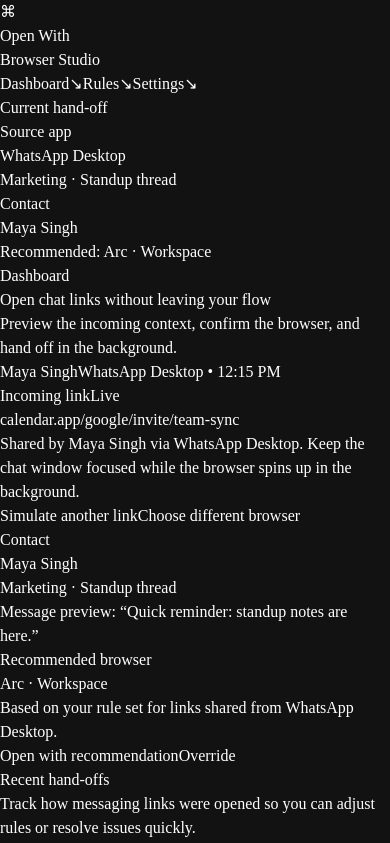
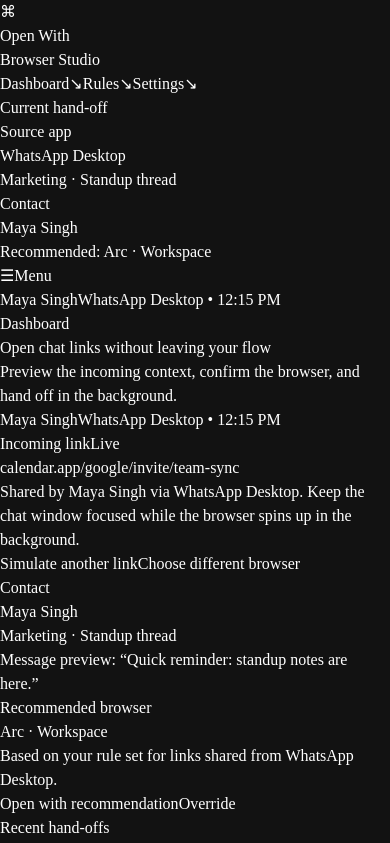
Before and after one commit to ACM-VIT/open-with-browser, a React (Vite) app in the folder apps/desktop/: page / in a window 390 px wide. Shown: the top 843 px of the page. Built offline with nearby package versions, Linux system fonts and the light colour scheme.

Commit message:
feat(ui): add motion animations, responsive nav and refactor Layout

```diff
--- a/apps/desktop/package.json
+++ b/apps/desktop/package.json
@@ -16,6 +16,7 @@
   "dependencies": {
     "@tauri-apps/api": "^2",
     "@tauri-apps/plugin-opener": "^2",
+    "motion": "^12.23.24",
     "react": "^19.1.0",
     "react-dom": "^19.1.0",
     "zustand": "^5.0.8"
--- a/apps/desktop/src/Layout.tsx
+++ b/apps/desktop/src/Layout.tsx
@@ -1,4 +1,5 @@
-import { ReactNode } from 'react';
+import { ReactNode, useState } from 'react';
+import { AnimatePresence, motion } from 'motion/react';
 import type { ActiveLink } from './lib/models';
 
 type PageKey = 'dashboard' | 'rules' | 'settings';
@@ -22,12 +23,18 @@
   onNavigate,
   activeLink,
 }: LayoutProps) {
+  const [navOpen, setNavOpen] = useState(false);
+
   const activeNavLabel =
     navItems.find(item => item.id === currentPage)?.label ?? 'Overview';
 
-  return (
-    <div className='flex h-screen w-screen overflow-hidden bg-zinc-950 text-zinc-100'>
-      <aside className='flex w-[clamp(13.5rem,20vw,18rem)] shrink-0 flex-col border-r border-white/5 bg-zinc-950/85 px-5 py-6 backdrop-blur-lg lg:px-6 lg:py-8'>
+  const handleNavigate = (page: PageKey) => {
+    onNavigate(page);
+    setNavOpen(false);
+  };
+
+  const navPanelContent = (
+    <div className='flex h-full flex-col border-white/5 bg-zinc-950/90 px-5 py-6 backdrop-blur-lg sm:px-6 lg:px-6 lg:py-8'>
       <div className='flex items-center gap-3 rounded-[26px] border border-white/5 bg-black/30 px-4 py-4 shadow-soft-sm'>
         <div className='flex h-12 w-12 items-center justify-center rounded-[20px] bg-zinc-900 text-xl font-semibold text-amber-400 shadow-soft-sm'>
           ⌘
@@ -36,9 +43,7 @@
           <p className='text-xs uppercase tracking-[0.35em] text-zinc-500'>
             Open With
           </p>
-            <p className='text-lg font-semibold text-zinc-100'>
-              Browser Studio
-            </p>
+          <p className='text-lg font-semibold text-zinc-100'>Browser Studio</p>
         </div>
       </div>
 
@@ -48,7 +53,7 @@
           return (
             <button
               key={item.id}
-                onClick={() => onNavigate(item.id)}
+              onClick={() => handleNavigate(item.id)}
               className={`w-full rounded-[20px] border border-transparent px-4 py-3 text-left text-sm font-medium transition-all duration-200 ${
                 isActive
                   ? 'border-white/10 bg-zinc-900/80 text-zinc-100 shadow-soft-sm'
@@ -101,11 +106,84 @@
           </p>
         )}
       </div>
+    </div>
+  );
+
+  return (
+    <div className='flex min-h-screen w-full flex-col bg-zinc-950 text-zinc-100 lg:flex-row'>
+      <AnimatePresence>
+        {navOpen ? (
+          <motion.div
+            key='mobile-nav'
+            className='fixed inset-0 z-40 flex lg:hidden'
+            initial={{ opacity: 0 }}
+            animate={{ opacity: 1 }}
+            exit={{ opacity: 0 }}
+            transition={{ duration: 0.2 }}
+          >
+            <motion.button
+              aria-label='Close navigation'
+              type='button'
+              className='absolute inset-0 bg-black/60 backdrop-blur-sm'
+              onClick={() => setNavOpen(false)}
+              initial={{ opacity: 0 }}
+              animate={{ opacity: 1 }}
+              exit={{ opacity: 0 }}
+              transition={{ duration: 0.2 }}
+            />
+            <motion.aside
+              className='relative flex h-full w-[min(20rem,85vw)] flex-col border-r border-white/5 bg-zinc-950/95 shadow-soft-sm'
+              initial={{ x: '-100%' }}
+              animate={{ x: 0 }}
+              exit={{ x: '-100%' }}
+              transition={{ type: 'spring', stiffness: 260, damping: 28 }}
+            >
+              {navPanelContent}
+            </motion.aside>
+          </motion.div>
+        ) : null}
+      </AnimatePresence>
+
+      <aside className='sticky top-0 hidden h-screen w-[clamp(14rem,22vw,19rem)] border-r border-white/5 lg:block'>
+        {navPanelContent}
       </aside>
 
       <div className='flex flex-1 flex-col overflow-hidden'>
-        <header className='flex flex-wrap items-center justify-between gap-4 border-b border-white/5 bg-zinc-950/70 px-6 py-4 backdrop-blur shadow-soft-sm md:px-8 md:py-5 lg:px-10 lg:py-6'>
-          <div>
+        <motion.header
+          initial={{ opacity: 0, y: -12 }}
+          animate={{ opacity: 1, y: 0 }}
+          transition={{ duration: 0.35, ease: 'easeOut' }}
+          className='flex flex-wrap items-center justify-between gap-4 border-b border-white/5 bg-zinc-950/80 px-5 py-4 backdrop-blur shadow-soft-sm sm:px-6 md:px-8 lg:px-10 lg:py-6'
+        >
+          <div className='flex w-full items-center justify-between gap-4 lg:hidden'>
+            <button
+              aria-label='Toggle navigation'
+              onClick={() => setNavOpen(true)}
+              className='flex items-center gap-2 rounded-[18px] border border-white/10 bg-black/40 px-3 py-2 text-sm font-semibold text-zinc-200 shadow-soft-sm'
+            >
+              <span className='text-lg leading-none'>☰</span>
+              Menu
+            </button>
+            {activeLink ? (
+              <div className='flex flex-col items-end text-right'>
+                <span className='text-xs font-semibold text-zinc-200'>
+                  {activeLink.contactName}
+                </span>
+                <span className='text-[11px] text-zinc-500'>
+                  {activeLink.sourceApp} •{' '}
+                  {new Date(activeLink.arrivedAt).toLocaleTimeString(
+                    undefined,
+                    {
+                      hour: '2-digit',
+                      minute: '2-digit',
+                    }
+                  )}
+                </span>
+              </div>
+            ) : null}
+          </div>
+
+          <div className='w-full lg:w-auto'>
             <p className='text-xs uppercase tracking-[0.35em] text-zinc-500'>
               {activeNavLabel}
             </p>
@@ -117,8 +195,9 @@
               the background.
             </p>
           </div>
+
           {activeLink ? (
-            <div className='flex items-center gap-3 rounded-[22px] border border-white/5 bg-black/30 px-4 py-3 shadow-soft-sm'>
+            <div className='hidden items-center gap-3 rounded-[22px] border border-white/5 bg-black/30 px-4 py-3 shadow-soft-sm lg:flex'>
               <div className='flex flex-col text-right'>
                 <span className='text-xs font-semibold text-zinc-200'>
                   {activeLink.contactName}
@@ -136,14 +215,20 @@
               </div>
             </div>
           ) : (
-            <div className='rounded-[22px] border border-white/10 bg-black/30 px-4 py-3 text-xs text-zinc-400 shadow-soft-sm'>
+            <div className='hidden rounded-[22px] border border-white/10 bg-black/30 px-4 py-3 text-xs text-zinc-400 shadow-soft-sm lg:flex'>
               No active link
             </div>
           )}
-        </header>
-        <main className='flex-1 overflow-y-auto px-6 py-6 md:px-8 md:py-7 lg:px-10 lg:py-8'>
+        </motion.header>
+
+        <motion.main
+          initial={{ opacity: 0, y: 16 }}
+          animate={{ opacity: 1, y: 0 }}
+          transition={{ duration: 0.35, ease: 'easeOut', delay: 0.05 }}
+          className='flex-1 overflow-y-auto px-5 py-6 sm:px-6 md:px-8 lg:px-10 lg:py-8'
+        >
           {children}
-        </main>
+        </motion.main>
       </div>
     </div>
   );
--- a/apps/desktop/src/index.css
+++ b/apps/desktop/src/index.css
@@ -14,7 +14,7 @@
   }
 
   #root {
-    @apply h-screen w-screen overflow-hidden bg-transparent;
+    @apply min-h-screen w-full bg-transparent;
   }
 }
 
@@ -32,7 +32,7 @@
 
 @layer components {
   .panel {
-    @apply rounded-[26px] border border-white/5 bg-zinc-950/70 p-6 shadow-soft;
+    @apply rounded-[22px] border border-white/5 bg-zinc-950/70 p-5 shadow-soft sm:rounded-[26px] sm:p-6;
   }
 
   .panel-title {
```
Also changed, not shown: 1 other file (tests, documents, lock files or other folders). Lines whose indentation alone changed are shown as unchanged.
